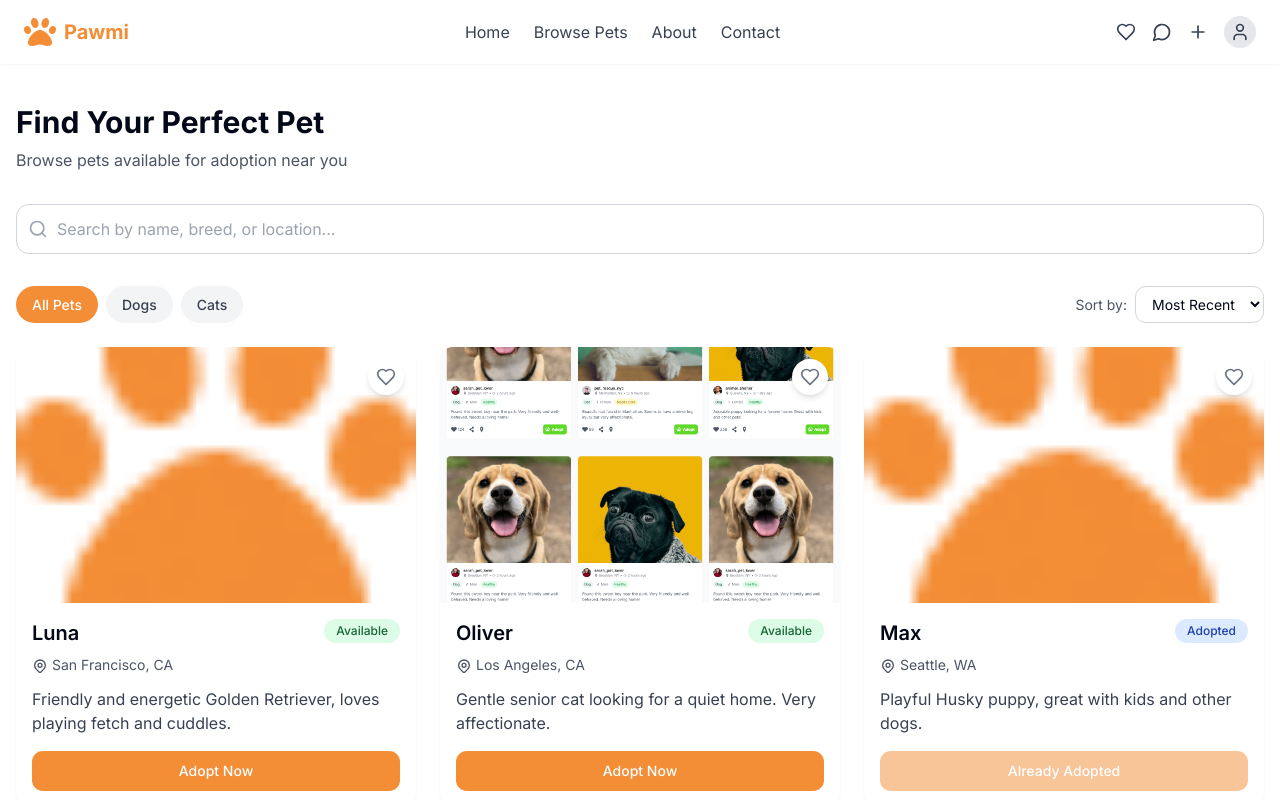
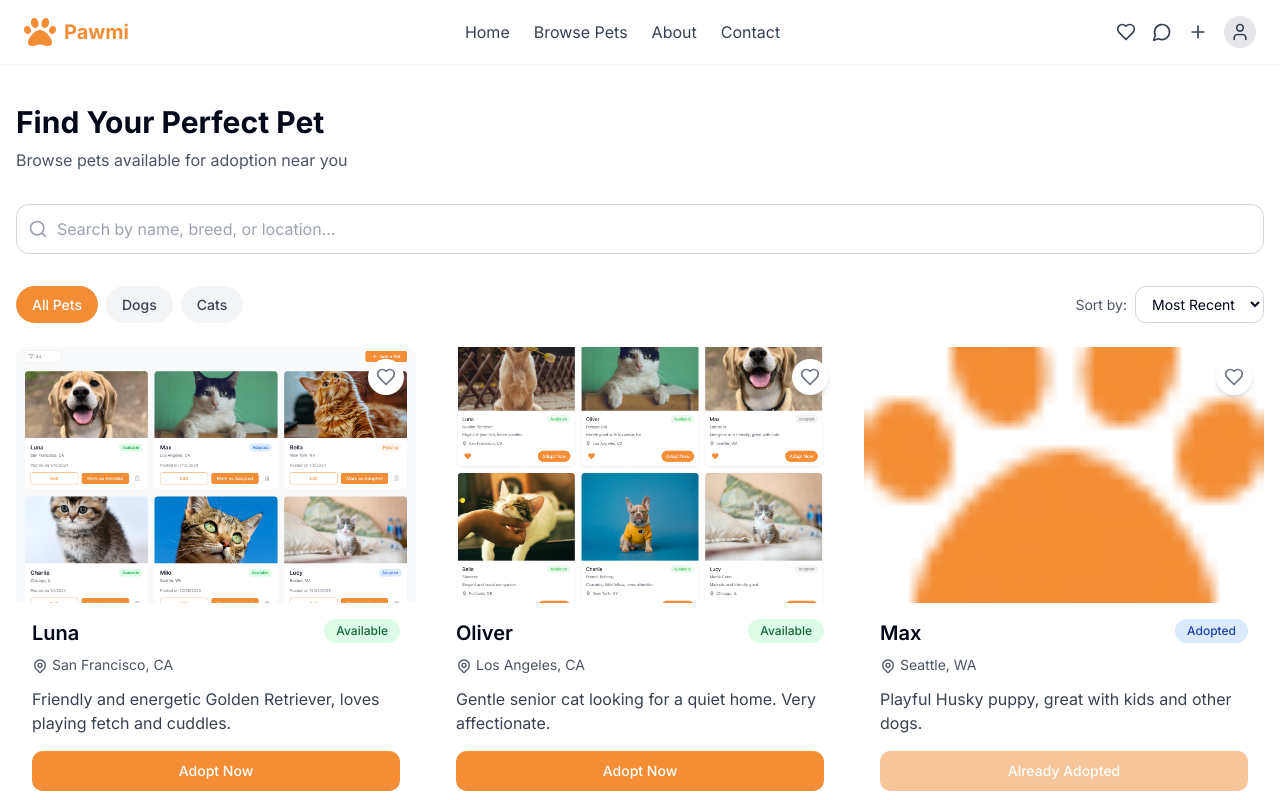
Before and after one commit to ManishSudabattula/fw-pawmi, a React (Vite) app: page /browse in a window 1280 px wide. Shown: the top 800 px of the page. Built offline with nearby package versions, Linux system fonts and the light colour scheme.

Commit message:
Update pet images
Replace existing images with new uploads.

```diff
--- a/src/data/petData.ts
+++ b/src/data/petData.ts
@@ -1,4 +1,3 @@
-
 export interface Pet {
   id: string;
   name: string;
@@ -33,11 +32,11 @@ export const pets: Pet[] = [
     description: 'Friendly and energetic Golden Retriever, loves playing fetch and cuddles.',
     healthStatus: ['Healthy', 'Vaccinated'],
     behavior: ['Friendly', 'Energetic', 'Good with kids'],
-    image: '/lovable-uploads/1b8c2fb2-356d-4c6b-9ebf-24e90126bbfb.png',
+    image: '/lovable-uploads/32bc3869-4ce3-4bff-a7b0-cfea520c54af.png',
     galleryImages: [
-      '/lovable-uploads/1b8c2fb2-356d-4c6b-9ebf-24e90126bbfb.png',
-      '/lovable-uploads/53d0b19c-f43d-447c-afb4-97e8263bedaf.png',
-      '/lovable-uploads/5f433367-656e-4c02-ad09-42e20f3b62cf.png'
+      '/lovable-uploads/32bc3869-4ce3-4bff-a7b0-cfea520c54af.png',
+      '/lovable-uploads/789366d5-284a-411f-9e52-0fa8bfb0e0f2.png',
+      '/lovable-uploads/99c01924-5fb7-421f-86ee-eda296008b2d.png'
     ],
     foundDate: '2025-01-15',
     postedBy: 'Central Park Animal Shelter',
@@ -56,7 +55,7 @@ export const pets: Pet[] = [
     description: 'Gentle senior cat looking for a quiet home. Very affectionate.',
     healthStatus: ['Healthy', 'Vaccinated', 'Neutered'],
     behavior: ['Calm', 'Friendly'],
-    image: '/lovable-uploads/65c87fbc-19f7-4321-83ab-50f77fbd2649.png',
+    image: '/lovable-uploads/baa8ae45-ff06-4d10-bf7b-cbc58ff24bc1.png',
     foundDate: '2025-01-10',
     postedBy: 'LA Pet Rescue',
     postedDate: '2025-01-10',
@@ -74,7 +73,7 @@ export const pets: Pet[] = [
     description: 'Playful Husky puppy, great with kids and other dogs.',
     healthStatus: ['Healthy', 'Vaccinated'],
     behavior: ['Energetic', 'Friendly', 'Good with kids', 'Good with pets'],
-    image: '/lovable-uploads/2db94f29-c5f0-4f34-801d-3ee081d17f3c.png',
+    image: '/lovable-uploads/6a50c8f8-3e88-446f-a330-4752496d4f90.png',
     foundDate: '2025-01-05',
     postedBy: 'Seattle Animal Shelter',
     postedDate: '2025-01-05',
```
